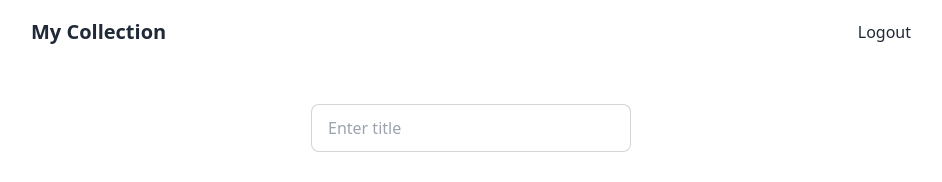
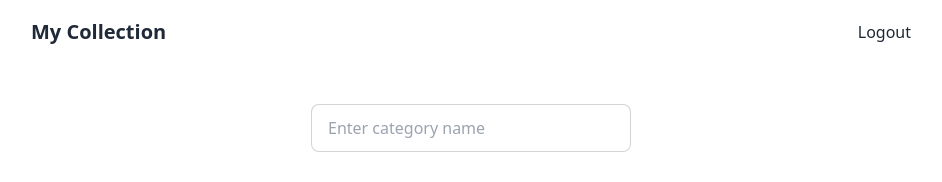
Before and after one commit to PanicS7/my-collection, a React (Vite) app: page / in a window 1280 px wide. Shown: the top 182 px of the page, without its empty margins (169-1111 px from the left). Built offline with nearby package versions, Linux system fonts and the light colour scheme; no server answers; the database is empty; sample sign-in values are in the browser's storage; the HTML template or start-up script is replaced by a standard one.

Commit message:
add category for image

```diff
--- a/src/components/ImageGallery.jsx
+++ b/src/components/ImageGallery.jsx
@@ -19,8 +19,9 @@ const ImageGallery = () => {
         if(user.email === image.email) {
           return (
             <div className="card w-full bg-base-100 shadow-xl bg-red-800" key={image.imageUrl}>
-              <div className="card-body items-center max-h-[4rem] flex justify-center">
-                <h2 className="card-title text-white">{image.title}</h2>
+              <div className="card-body items-center max-h-[5rem] flex justify-center">
+                <h2 className="card-title text-white">Title: {image.title}</h2>
+                <p className="text-white">Category: {image.category}</p>
               </div>
               <figure className="max-h-[11rem]">
                 <img
--- a/src/components/UploadForm.jsx
+++ b/src/components/UploadForm.jsx
@@ -6,6 +6,7 @@ const UploadForm = () => {
   const { startUpload, progress } = useStorage()
   const [selectedValue, setSelectedValue] = useState("")
   const [title, setTitle] = useState("")
+  const [category, setCategory] = useState("")
 
   const handleFileChange = (e) => {
     if(e.target.files && e.target.files[0]) {
@@ -18,16 +19,21 @@ const UploadForm = () => {
     setTitle(e.target.value)
   }
 
+  const handleCategoryChange = (e) => {
+    setCategory(e.target.value)
+  }
+
   const handleUpload = (e) => {
     e.preventDefault()
 
-    if(selectedFile && title) {
-      startUpload(selectedFile, title)
+    if(selectedFile && title && category) {
+      startUpload(selectedFile, title, category)
     }
 
     setSelectedFile(null)
     setSelectedValue("")
     setTitle("")
+    setCategory("")
   }
 
   return (
@@ -36,6 +42,14 @@ const UploadForm = () => {
         onSubmit={handleUpload}
         className="flex items-center flex-col gap-8"
       >
+        <input
+          type="text"
+          value={category}
+          placeholder="Enter category name"
+          onChange={handleCategoryChange}
+          required
+          className="input input-bordered w-full max-w-xs"
+        />
         <input
           type="text"
           value={title}
--- a/src/hooks/useFirestore.js
+++ b/src/hooks/useFirestore.js
@@ -18,8 +18,9 @@ const useFirestore = (collectionName) => {
             const imageUrl = doc.data().imageUrl
             const title = doc.data().title
             const email = doc.data().userEmail
+            const category = doc.data().category
 
-            images.push({ imageUrl, title, email })
+            images.push({ imageUrl, title, email, category })
           });
           setDocs(images)
           setIsLoading(false)
--- a/src/hooks/useStorage.js
+++ b/src/hooks/useStorage.js
@@ -10,7 +10,7 @@ const useStorage = () => {
   const [error, setError] = useState(null);
   const { user } = useAuth()
 
-  const startUpload = (file, title) => {
+  const startUpload = (file, title, category) => {
     if (!file) {
       return;
     }
@@ -36,7 +36,8 @@ const useStorage = () => {
         await addDoc(collection(db, "images"), {
           imageUrl: downloadURL,
           userEmail: user.email,
-          title: title
+          title: title,
+          category: category
         });
       }
     );
```
